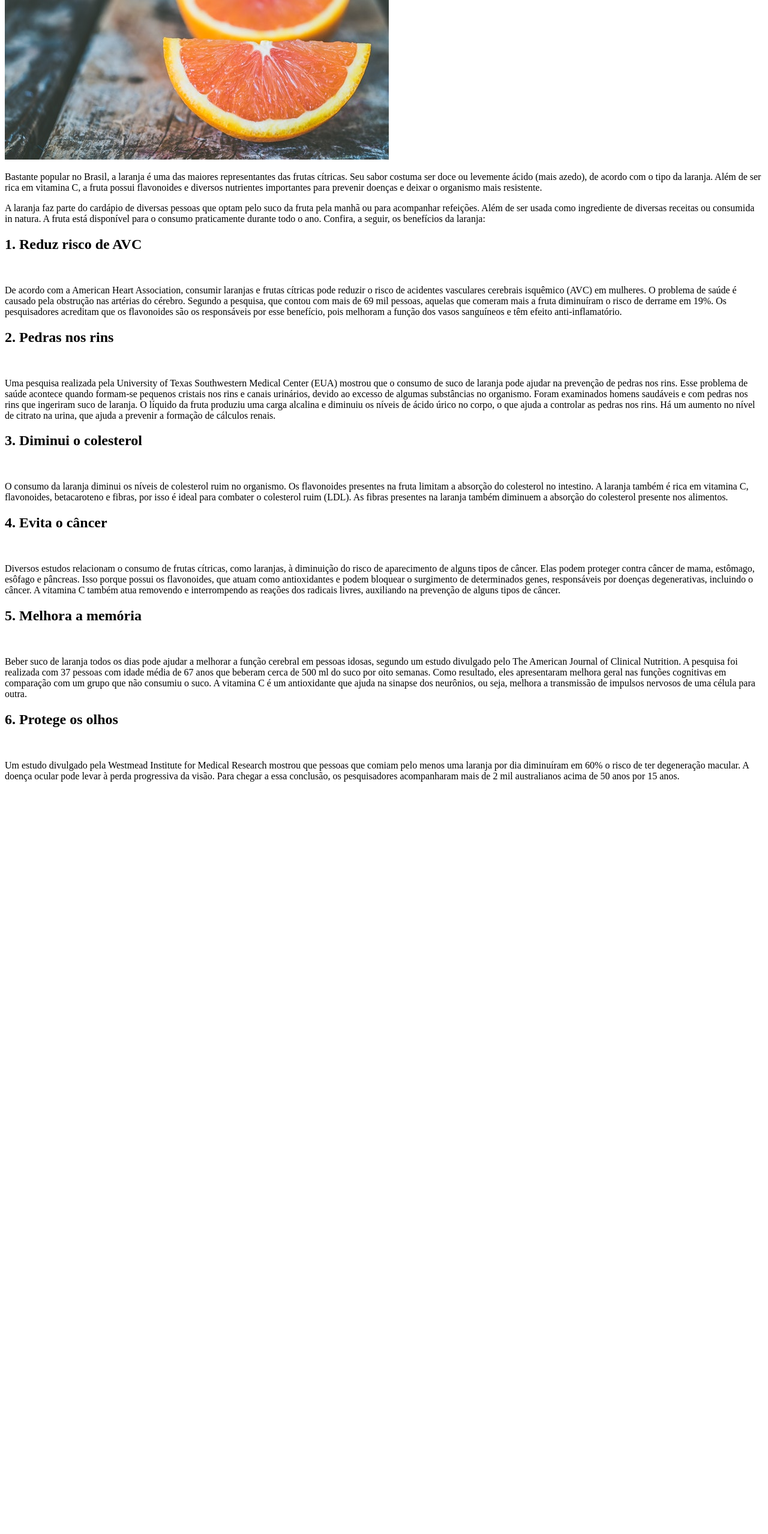
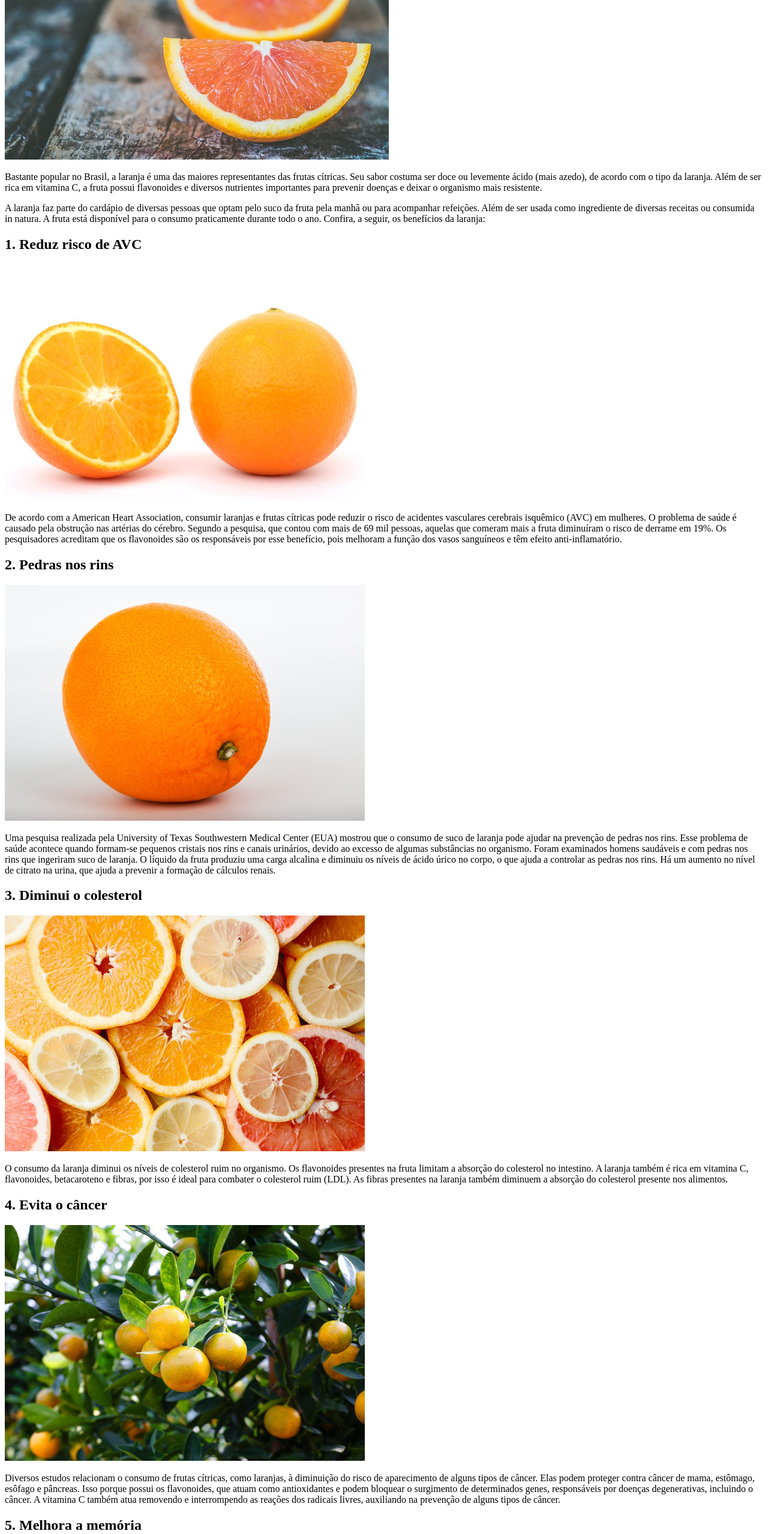
Before and after one commit to renatodev95/site-piloto, a plain HTML site: page index.html in a window 1280 px wide. Shown: the part 240-2797 px from the top of the page at 60% size. Before the commit the page ends 1559 px from the top, so only its background shows below. Drawn offline with Linux system fonts and the light colour scheme.

Commit message:
adição de imagens

```diff
--- a/index.html
+++ b/index.html
@@ -17,22 +17,22 @@
         </article>
         <article>
             <h2>1. Reduz risco de AVC</h2>
-            <img src="" alt="">
+            <img src="imagens/laranja1.jpg" alt="Laranja">
             <p>De acordo com a American Heart Association, consumir laranjas e frutas cítricas pode reduzir o risco de acidentes vasculares cerebrais isquêmico (AVC) em mulheres. O problema de saúde é causado pela obstrução nas artérias do cérebro. Segundo a pesquisa, que contou com mais de 69 mil pessoas, aquelas que comeram mais a fruta diminuíram o risco de derrame em 19%. Os pesquisadores acreditam que os flavonoides são os responsáveis por esse benefício, pois melhoram a função dos vasos sanguíneos e têm efeito anti-inflamatório.</p>
             <h2>2. Pedras nos rins</h2>
-            <img src="" alt="">
+            <img src="imagens/laranja2.jpg" alt="Laranja">
             <p>Uma pesquisa realizada pela University of Texas Southwestern Medical Center (EUA) mostrou que o consumo de suco de laranja pode ajudar na prevenção de pedras nos rins. Esse problema de saúde acontece quando formam-se pequenos cristais nos rins e canais urinários, devido ao excesso de algumas substâncias no organismo. Foram examinados homens saudáveis e com pedras nos rins que ingeriram suco de laranja. O líquido da fruta produziu uma carga alcalina e diminuiu os níveis de ácido úrico no corpo, o que ajuda a controlar as pedras nos rins. Há um aumento no nível de citrato na urina, que ajuda a prevenir a formação de cálculos renais.</p>
             <h2>3. Diminui o colesterol</h2>
-            <img src="" alt="">
+            <img src="imagens/laranja3.jpg" alt="Laranja">
             <p>O consumo da laranja diminui os níveis de colesterol ruim no organismo. Os flavonoides presentes na fruta limitam a absorção do colesterol no intestino. A laranja também é rica em vitamina C, flavonoides, betacaroteno e fibras, por isso é ideal para combater o colesterol ruim (LDL). As fibras presentes na laranja também diminuem a absorção do colesterol presente nos alimentos.</p>
             <h2>4. Evita o câncer</h2>
-            <img src="" alt="">
+            <img src="imagens/laranja4.jpg" alt="Laranja">
             <p>Diversos estudos relacionam o consumo de frutas cítricas, como laranjas, à diminuição do risco de aparecimento de alguns tipos de câncer. Elas podem proteger contra câncer de mama, estômago, esôfago e pâncreas. Isso porque possui os flavonoides, que atuam como antioxidantes e podem bloquear o surgimento de determinados genes, responsáveis por doenças degenerativas, incluindo o câncer. A vitamina C também atua removendo e interrompendo as reações dos radicais livres, auxiliando na prevenção de alguns tipos de câncer.</p>
             <h2>5. Melhora a memória</h2>
-            <img src="" alt="">
+            <img src="imagens/laranja5.jpg" alt="Laranja">
             <p>Beber suco de laranja todos os dias pode ajudar a melhorar a função cerebral em pessoas idosas, segundo um estudo divulgado pelo The American Journal of Clinical Nutrition. A pesquisa foi realizada com 37 pessoas com idade média de 67 anos que beberam cerca de 500 ml do suco por oito semanas. Como resultado, eles apresentaram melhora geral nas funções cognitivas em comparação com um grupo que não consumiu o suco. A vitamina C é um antioxidante que ajuda na sinapse dos neurônios, ou seja, melhora a transmissão de impulsos nervosos de uma célula para outra.</p>
             <h2>6. Protege os olhos</h2>
-            <img src="" alt="">
+            <img src="imagens/laranja6.jpg" alt="Laranja">
             <p>Um estudo divulgado pela Westmead Institute for Medical Research mostrou que pessoas que comiam pelo menos uma laranja por dia diminuíram em 60% o risco de ter degeneração macular. A doença ocular pode levar à perda progressiva da visão. Para chegar a essa conclusão, os pesquisadores acompanharam mais de 2 mil australianos acima de 50 anos por 15 anos.</p>
         </article>
 
```
Also changed, not shown: imagens/laranja1.jpg (added), imagens/laranja2.jpg (added), imagens/laranja3.jpg (added), imagens/laranja4.jpg (added), imagens/laranja5.jpg (added), imagens/laranja6.jpg (added).
